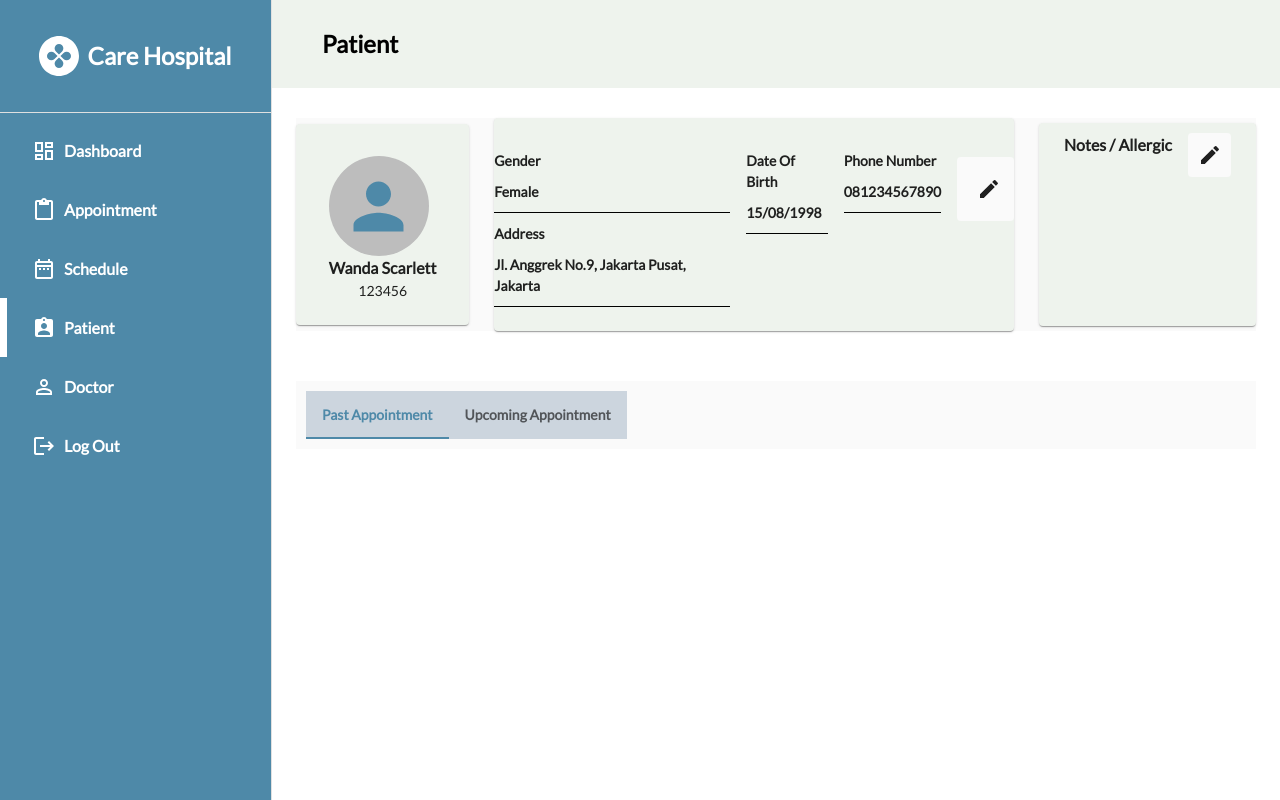
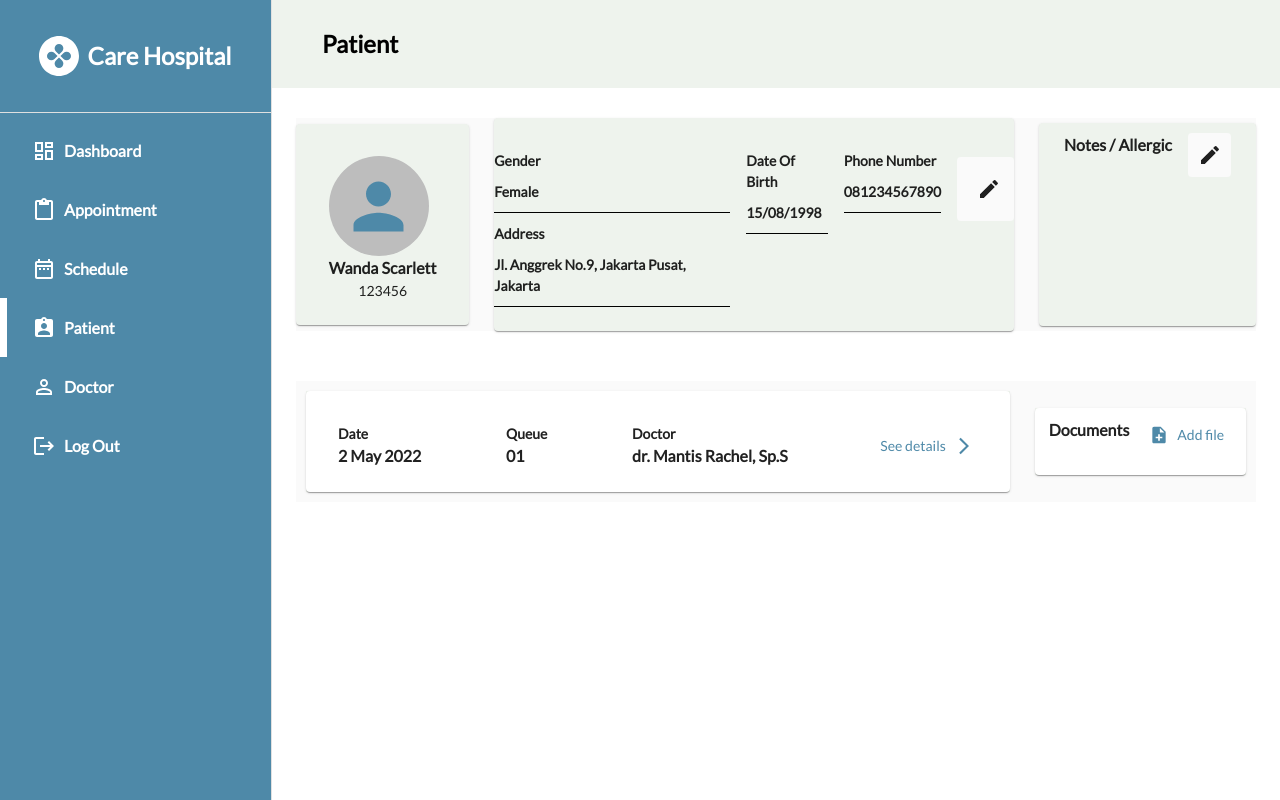
Before and after one commit to Kelompok-7-alterra-batch-2/Admin-Web-Based, a React (Create React App) app: page /patient in a window 1280 px wide. Built offline with nearby package versions, Linux system fonts and the light colour scheme; no server answers.

Commit message:
Update EditPatient.jsx

```diff
--- a/src/pages/Patient/components/EditPatient.jsx
+++ b/src/pages/Patient/components/EditPatient.jsx
@@ -8,7 +8,8 @@ import { Box,
   Typography,
   Tab,
   Tabs,
-  Divider } from '@mui/material'
+  Divider,
+  Button } from '@mui/material'
 
 import {
   SearchBox,
@@ -19,6 +20,8 @@ import {
 } from 'components'
 
 import EditIcon from '@mui/icons-material/Edit';
+import ArrowRight from '@mui/icons-material/ArrowForwardIos';
+import NoteAdd from '@mui/icons-material/NoteAdd';
 
 export default function Edit() {
 
@@ -282,6 +285,7 @@ export default function Edit() {
             </CardContent>
           </Card>
         </Box>
+
         <Box
         sx={{
           display: 'flex',
@@ -292,19 +296,183 @@ export default function Edit() {
           padding: '10px'
         }}
         >
-          <Box
+          {/* <Box
           sx={{
             display: 'flex',
             columnGap: '25px',
             alignItems: 'center',
-            bgcolor: 'neutral400',
+            bgcolor: 'neutral200',
           }}>
             <Tabs value={value} onChange={handleChange}>
               <Tab label="Past Appointment" value='one'/>
               <Tab label="Upcoming Appointment" value='two'/>
             </Tabs>
+          </Box> */}
+        <Box
+          sx={{
+            display: 'flex',
+            columnGap: '25px',
+            alignItems: 'center',
+            width:'100%',
+          }}>
+          <Box
+            sx={{
+              display: 'flex',
+              alignItems: 'center',
+              width:'100%',
+              bgcolor: 'neutral200',
+            }}>
+              <Card
+              sx={{
+                width: '100%',
+                borderRadius: '4px',
+                }}>
+                <CardContent
+                  sx={{
+                    display: 'flex',
+                    alignItems: 'center',
+                    columnGap: '16px',
+                    justifyContent: 'space-between',
+                    padding: '32px',
+                  }}
+                  >
+                    <Box
+                    sx={{
+                      flexDirection: 'column',
+                      alignItems: 'center'
+
+                    }}
+                    >
+                      <Typography
+                      sx={{
+                        fontSize:'14px',
+                        fontWeight:'600'
+                      }}
+                      >
+                        Date
+                      </Typography>
+                      <Typography
+                      sx={{
+                        fontSize:'16px',
+                        fontWeight:'600'
+                      }}
+                      >
+                        2 May 2022
+                      </Typography>
+                    </Box>
+
+                    <Box
+                    sx={{
+                      flexDirection: 'column',
+                      alignItems: 'center'
+
+                    }}
+                    >
+                      <Typography
+                      sx={{
+                        fontSize:'14px',
+                        fontWeight:'600'
+                      }}
+                      >
+                        Queue
+                      </Typography>
+                      <Typography
+                      sx={{
+                        fontSize:'16px',
+                        fontWeight:'600'
+                      }}
+                      >
+                        01
+                      </Typography>
+                    </Box>
+
+                    <Box
+                    sx={{
+                      flexDirection: 'column',
+                      alignItems: 'center'
+
+                    }}
+                    >
+                      <Typography
+                      sx={{
+                        fontSize:'14px',
+                        fontWeight:'600'
+                      }}
+                      >
+                        Doctor
+                      </Typography>
+                      <Typography
+                      sx={{
+                        fontSize:'16px',
+                        fontWeight:'600'
+                      }}
+                      >
+                        dr. Mantis Rachel, Sp.S
+                      </Typography>
+                    </Box>
+                    <Box
+                    sx={{
+
+                    }}>
+                      <Button
+                      endIcon={<ArrowRight/>}>
+                        <Typography
+                        sx={{
+                          fontSize:'14px',
+                          fontWeight:'400',
+                        }}>
+                          See details
+                        </Typography>
+                      </Button>
+                    </Box>
+                  </CardContent>
+                </Card>
+              </Box>
+            </Box>
+
+            <Box
+            sx={{
+              display: 'flex',
+              columnGap: '25px',
+              alignItems: 'center',
+              width:'30%',
+              bgcolor: 'neutral200',
+            }}>
+              <Card
+                sx={{
+                  width: '100%',
+                  borderRadius: '4px',
+                  }}>
+                  <CardContent
+                  sx={{
+                    display: 'flex',
+                    alignItems: 'left',
+                    columnGap: '16px',
+                    justifyContent: 'center',
+                    padding: '10px 0 0 0',
+                  }}
+                  >
+                    <Typography
+                    sx={{
+                      fontSize:'16px',
+                      fontWeight:'600'
+                    }}>
+                      Documents
+                    </Typography>
+                    <Button
+                      startIcon={<NoteAdd/>}>
+                        <Typography
+                        sx={{
+                          fontSize:'14px',
+                          fontWeight:'400',
+                        }}>
+                          Add file
+                        </Typography>
+                      </Button>
+                  </CardContent>
+                </Card>
+            </Box>
           </Box>
-        </Box>
       </DefaultLayout>
     </div>
   )
```
